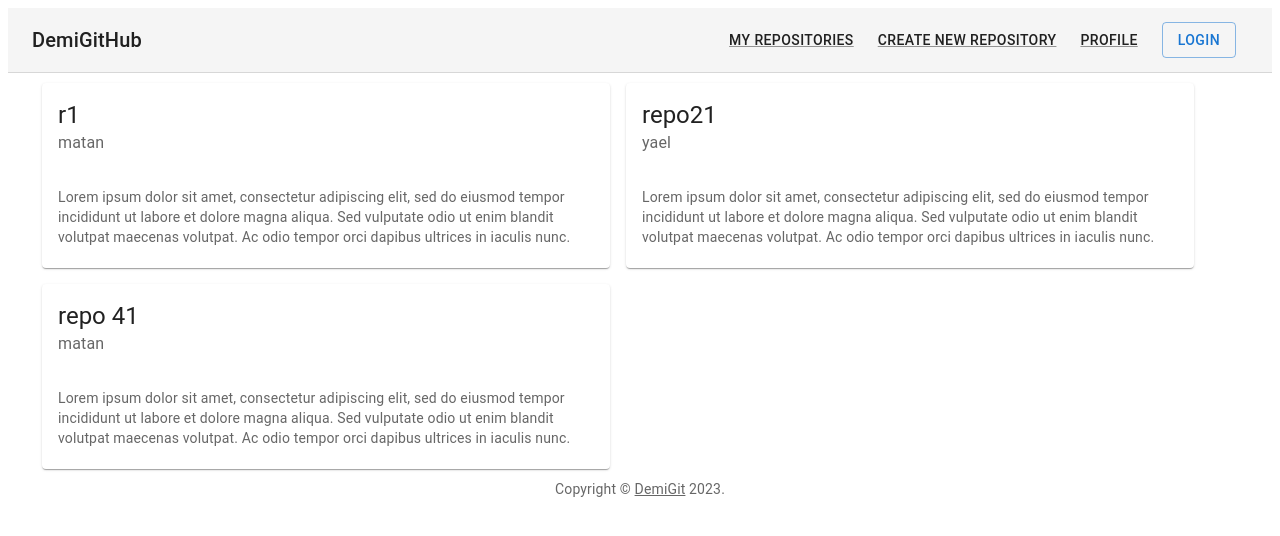
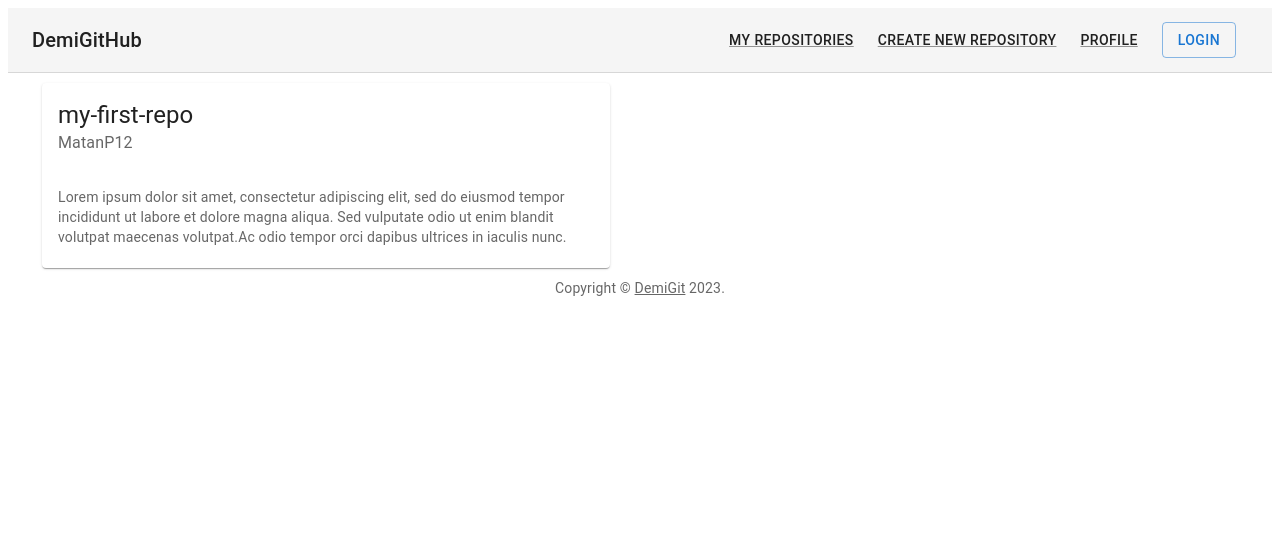
Before and after one commit to MatanP12/DemiGitHub, a React (Create React App) app in the folder client-app/: page / in a window 1280 px wide. Shown: the top 536 px of the page. Built offline with nearby package versions, Linux system fonts and the light colour scheme.

Commit message:
Update the test data
Update test data according to the ERD

```diff
--- a/client-app/src/test data/repositories.js
+++ b/client-app/src/test data/repositories.js
@@ -1,27 +1,78 @@
 const repositories = [
     {
         id : 0,
-        name: "r1",
-        activeBranch: "hiqlj34",
-        creator : "matan",
-        description : "Lorem ipsum dolor sit amet, consectetur adipiscing elit, sed do eiusmod tempor incididunt ut labore et dolore magna aliqua. Sed vulputate odio ut enim blandit volutpat maecenas volutpat. Ac odio tempor orci dapibus ultrices in iaculis nunc."
+        name: "my-first-repo",
+        creator : "MatanP12",
+        description : "Lorem ipsum dolor sit amet, consectetur adipiscing elit, sed do eiusmod tempor incididunt ut labore et dolore magna aliqua. Sed vulputate odio ut enim blandit volutpat maecenas volutpat." +
+         "Ac odio tempor orci dapibus ultrices in iaculis nunc.",
+        branches: [
+            {
+                id : "100",
+                name: "main",
+                currentCommit : {
 
+                    id: "200",
+                    name : 'SOME_SHASH_THING',
+                    commitTitle : "Initial Commit",
+                    commitMessage: "This is the initial Commit",
+                    rootFolder: {
+                        id : "300",
+                        name: "my-first-repo",
+                        type: "Folder",
+                        fileContent : [
+                            {
+                                type: "File",
+                                id : "400",
+                                name : "Shmulik.txt",
+                                fileContent: "Hello world!"
+                            },
+                            {
+                                id : "500",
+                                type: "Folder",
+                                name: "TestFolder",
+                                fileContent : [
+                                    {
+                                        type: "File",
+                                        id : "600",
+                                        name : "main.js",
+                                        fileContent: "console.log('Hello world')"
+                                    }
+                                ]
+                            }
+
+                        ]
+
+                    }
+                },
+            },
+            {
+                id : "1000",
+                name: "Bla Branch",
+                currentCommit : {
+
+                    id: "1500",
+                    name : 'SOME_SHASH_THING',
+                    commitTitle : "Initial Commit",
+                    commitMessage: "This is the initial Commit",
+                    rootFolder: {
+                        id : "3000",
+                        name: "my-first-repo",
+                        type: "Folder",
+                        fileContent : [
+                            {
+                                type: "File",
+                                id : "4000",
+                                name : "Shmulik.txt",
+                                fileContent: "Hello world!"
+                            },
+                        ]
+
+                    }
+                },
+            },
+
+        ]
     },
-    {
-        id : 1,
-        name: "repo21",
-        activeBranch: "hfhchc",
-        creator : "yael",
-        description : "Lorem ipsum dolor sit amet, consectetur adipiscing elit, sed do eiusmod tempor incididunt ut labore et dolore magna aliqua. Sed vulputate odio ut enim blandit volutpat maecenas volutpat. Ac odio tempor orci dapibus ultrices in iaculis nunc."
-    },
-    {
-        id : 2,
-        name: "repo 41",
-        activeBranch: "cvczvxc",
-        creator : "matan",
-        description : "Lorem ipsum dolor sit amet, consectetur adipiscing elit, sed do eiusmod tempor incididunt ut labore et dolore magna aliqua. Sed vulputate odio ut enim blandit volutpat maecenas volutpat. Ac odio tempor orci dapibus ultrices in iaculis nunc."
-    }
-
 ]
 
 
```
